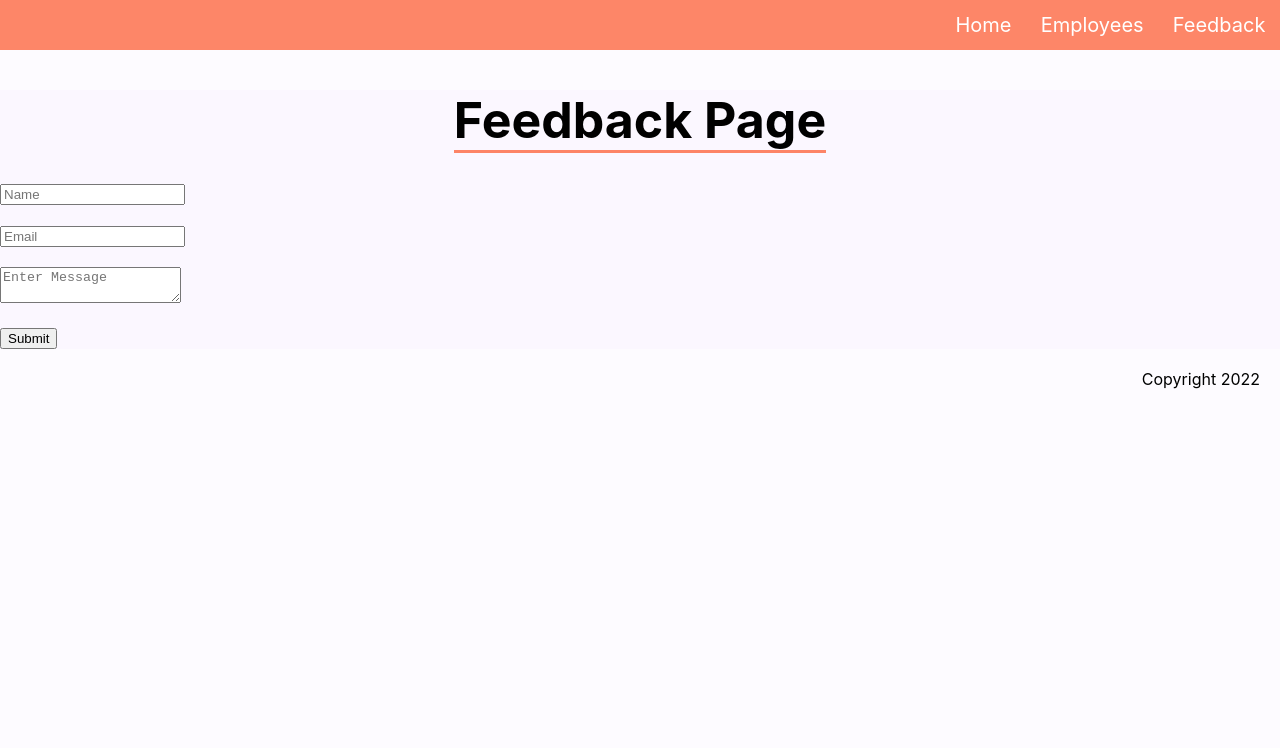
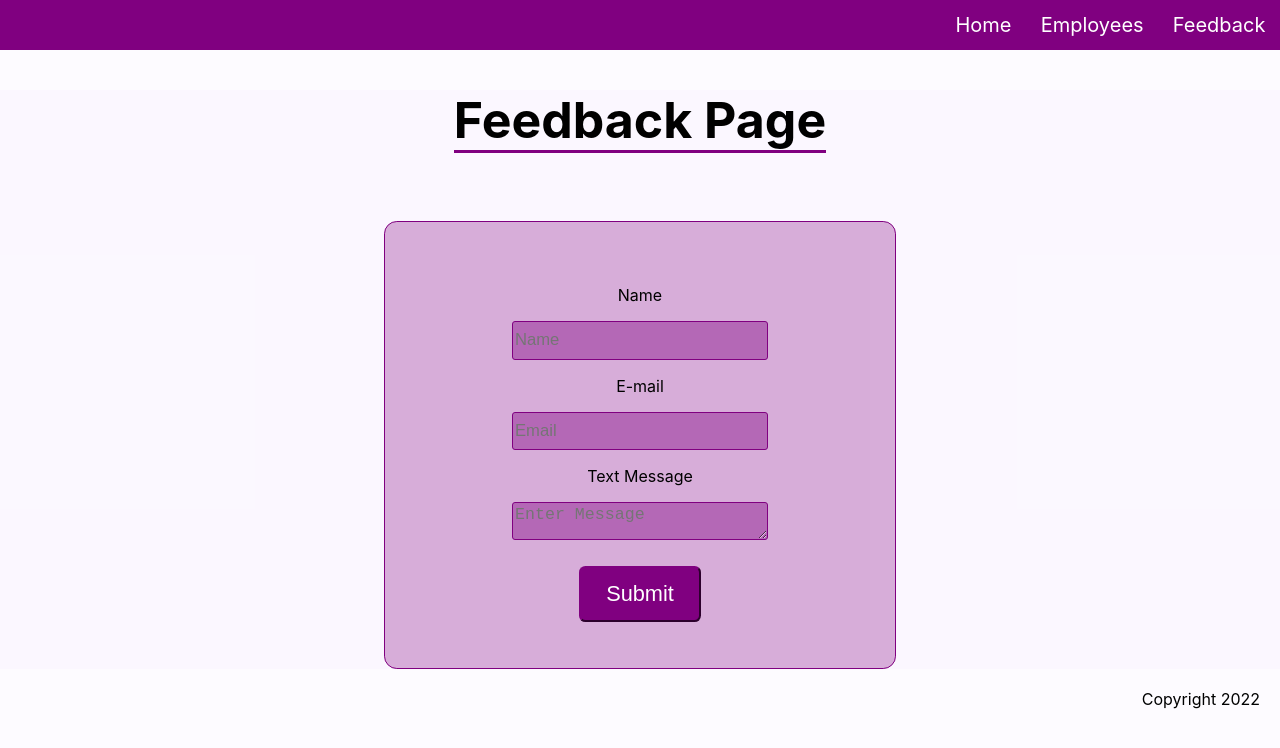
Before and after one commit to GegaLataria/optimo-task-next.js, a Next.js app: page /feedback in a window 1280 px wide. Shown: the top 748 px of the page. Built offline with nearby package versions, Linux system fonts and the light colour scheme.

Commit message:
updated styling

```diff
--- a/pages/feedback/index.js
+++ b/pages/feedback/index.js
@@ -1,5 +1,5 @@
 import { useState } from "react";
-import styles from "../../styles/Employees.module.css";
+import styles from "../../styles/Feedback.module.css";
 
 const Feedback = () => {
   const [messages, setMessages] = useState(null);
@@ -21,7 +21,9 @@ const Feedback = () => {
       <h1 className={styles.header}>
         <span className={styles.title}>Feedback Page</span>
       </h1>
-      <form>
+      <div className={styles.container}>
+        <form className={styles.form}>
+          <p>Name</p>
           <input
             className={styles.input}
             type={"text"}
@@ -30,7 +32,7 @@ const Feedback = () => {
             required
             onChange={() => setMessages(null)}
           ></input>
-        <br></br>
+          <p>E-mail</p>
           <input
             className={styles.input}
             type={"email"}
@@ -39,7 +41,7 @@ const Feedback = () => {
             required
             onChange={() => setMessages(null)}
           ></input>
-        <br></br>
+          <p>Text Message</p>
           <textarea
             placeholder="Enter Message"
             className={styles.input}
@@ -47,10 +49,14 @@ const Feedback = () => {
             name="message"
             onChange={() => setMessages(null)}
           ></textarea>
-        <br></br>
-        <input type={"submit"} onClick={handleClick}></input>
+          <input
+            className={styles.button}
+            type={"submit"}
+            onClick={handleClick}
+          ></input>
+          {messages ? <h3>{messages}</h3> : null}
         </form>
-      {messages ? <h3>{messages}</h3> : null}
+      </div>
     </div>
   );
 };
--- a/styles/Employees.module.css
+++ b/styles/Employees.module.css
@@ -5,7 +5,7 @@
 }
 
 .title {
-    border-bottom: 3px solid #fd8467;
+    border-bottom: 3px solid purple;
 }
 
 .test{
@@ -14,20 +14,27 @@
 
 .listitem {
     padding: 2px 16px;
-    background-color: hsla(12,97%,70%,.1);
-    margin: 20px 10px;
-    border: 0.5px solid #fd8467;
+    background-color: rgba(128, 0, 128, .4);
+    margin: 20px 30px;
+    border: 1px solid purple;
     border-radius: 10px;
     cursor: pointer;
+    text-align: center;
+}
+
+.top {
+    border: 3px solid blue;
+    background-color: rgba(128, 0, 128, .55);
 }
 
 .listitem:hover {
-    background-color: #fd8467;
+    background-color: rgba(128, 0, 128, .85);
+    color: rgba(255, 255, 255, .85);
 }
 
 .employee {
-    background-color: hsla(12,97%,70%,.1);
-    border: 0.5px solid #fd8467;
+    background-color: rgba(128, 0, 128, .3);
+    border: 1.5px solid purple;
     margin: 0px 20px 0px 20px;
     border-radius: 10px;
     text-align: center;
@@ -39,7 +46,7 @@
 }
 
 .button {
-    background-color: #fd8467;
+    background-color: rgba(128, 0, 128, .9);
     border: none;
     color: #fff;
     font-size: 20px;
@@ -49,9 +56,13 @@
 }
 
 .button:active {
-    background-color: rgba(255, 68, 0, 0.8);
+    background-color: purple;
 }
 
 .input {
     margin-bottom: 20px;
 }
+
+.slogan {
+    text-align: center;
+}
--- /dev/null
+++ b/styles/Feedback.module.css
@@ -0,0 +1,47 @@
+.header {
+    text-align: center;
+    margin-top: 7vw;
+    font-size: 50px;
+}
+
+.title {
+    border-bottom: 3px solid purple;
+}
+
+.container {
+    display: flex;
+    justify-content: center;
+    align-items: center;
+}
+
+.form {
+    margin-top: 3vw;
+    width: 40vw;
+    height: 35vw;
+    background-color: rgba(128, 0, 128, .3);
+    border: 1.5px solid purple;
+    display: flex;
+    align-items:center;
+    justify-content: center;
+    flex-direction: column;
+    border-radius: 1vw;
+}
+
+.input {
+    font-size: 1.3vw;
+    width: 20vw;
+    height: 3vw;
+    border: 1.5px solid purple;
+    border-radius: 3px;
+    background-color: rgba(128, 0, 128, .4);
+}
+
+.button {
+    border-radius: .5vw;
+    background-color: purple;
+    border-color: purple;
+    color:#FFF;
+    padding: 1vw 2vw;
+    font-size: 1.7vw;
+    margin-top: 2vw;
+}
--- a/styles/globals.css
+++ b/styles/globals.css
@@ -28,7 +28,8 @@ a {
 
 .header-class {
   overflow: hidden;
-  background-color: rgba(253, 134, 104, 1);
+  /* background-color: rgba(253, 134, 104, 1); */
+  background-color: purple;
 
   position: fixed;
   top: 0;
```
Also changed, not shown: pages/employee/index.js (+12 -1 lines), pages/index.js (+6 -3 lines). Lines whose indentation alone changed are shown as unchanged.
